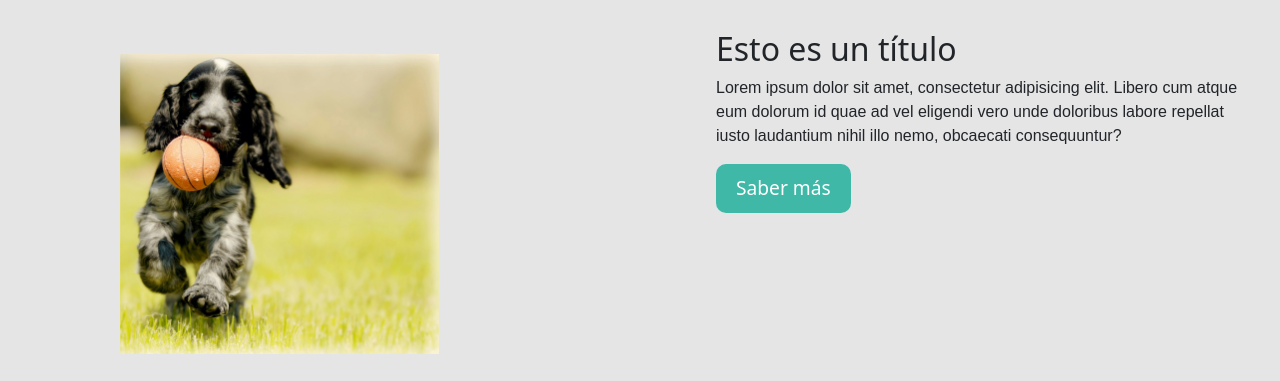
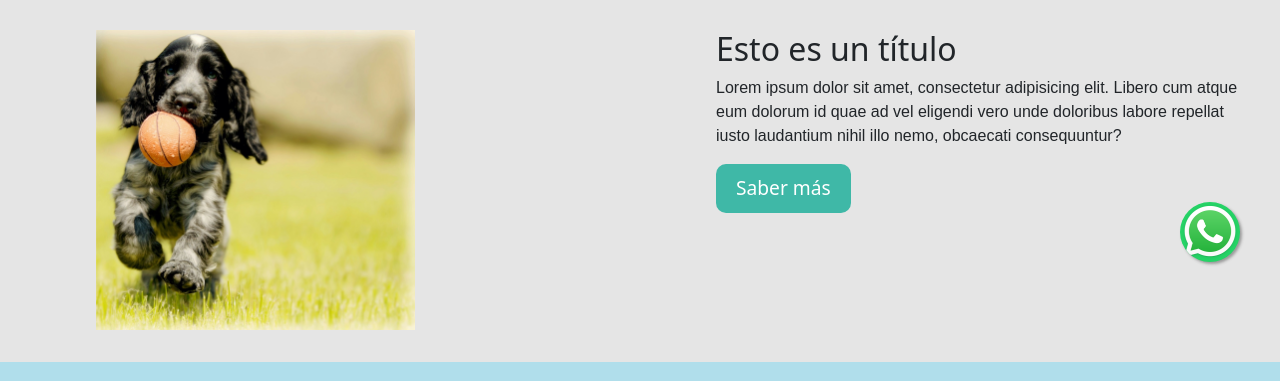
Before and after one commit to mauro-tchorbadjian/patitas-web, a plain HTML site: page index.html in a window 1280 px wide. Shown: the part 498-879 px from the top of the page. Drawn offline with nearby package versions, Linux system fonts and the light colour scheme.

Commit message:
Agregado icono de whatsapp con animación

```diff
--- a/css/style.css
+++ b/css/style.css
@@ -43,8 +43,8 @@ a{
     align-items: center;
     justify-content: space-between;
 }
-#main-image {
-    margin: 24px;
+#main-1 div col .column1 {
+    margin-bottom: 2rem;
 }
 
 #main-2{
@@ -205,3 +205,20 @@ nav ul li a:hover {
     transform: translate(-50%, -50%);
     text-align: center;
 }
+.whatsapp-icon {
+    position: fixed;
+    width: 60px;
+    height: 60px;
+    bottom: 40px;
+    right: 40px;
+    background-color: #25d366;
+    border-radius: 200px;
+    text-align: center;
+    font-size: 30px;
+    box-shadow: 2px 2px 3px #999;
+    z-index: 1000;
+    transition: transform 0.3s ease;
+}
+.whatsapp-icon:hover {
+    transform: scale(1.1) rotate(20deg);
+}
--- a/index.html
+++ b/index.html
@@ -70,6 +70,7 @@
         </div>
     </div>
     </section>
+    <img src="assets/whatsapp-icon.webp" alt="icono whatsapp" class="whatsapp-icon">
     <footer class="footer">
         <div class="container">
             <!-- Iconos de redes sociales -->
```
Also changed, not shown: html/contacto.html (+1 -2 lines), html/donaciones.html (+1 -0 lines), html/participar.html (+1 -0 lines), html/sobre-nosotros.html (+1 -0 lines), assets/whatsapp-icon.webp (added).
